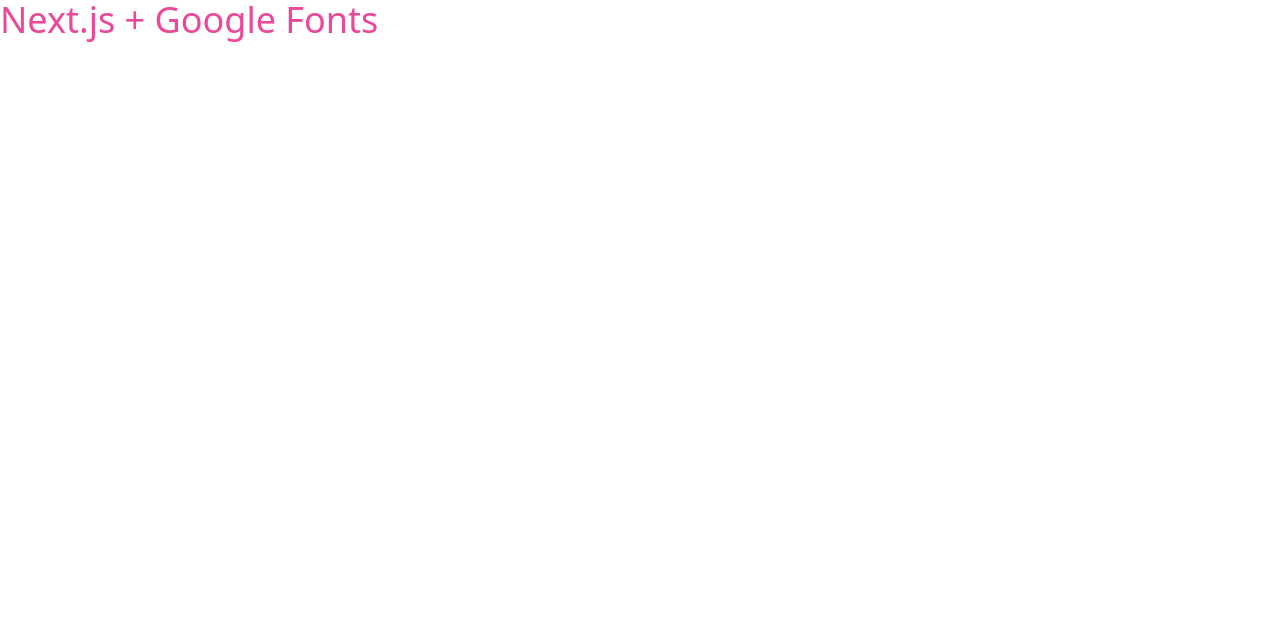
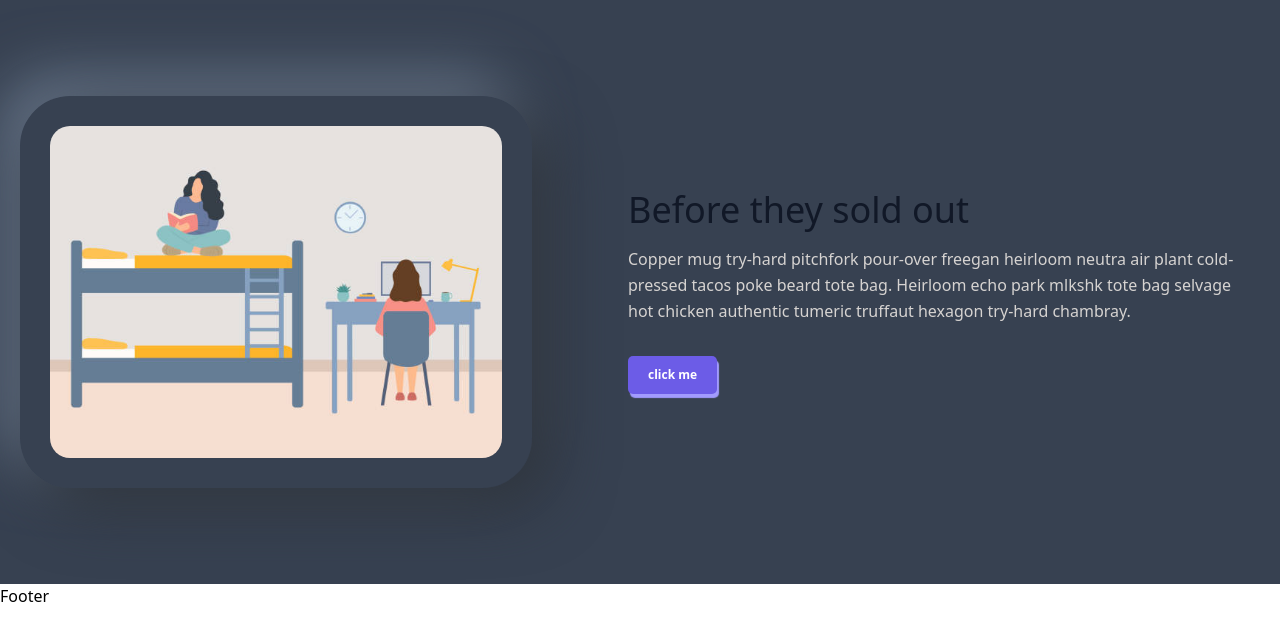
Before and after one commit to saurabh-sen/hosteller, a Next.js app: page / in a window 1280 px wide. Shown: the top 640 px of the page. Built offline with nearby package versions, Linux system fonts and the light colour scheme.

Commit message:
landing Page

```diff
--- /dev/null
+++ b/app/Button.module.css
@@ -0,0 +1,20 @@
+.butt {
+  border: none;
+  outline: none;
+  background-color: #6c5ce7;
+  padding: 10px 20px;
+  font-size: 12px;
+  font-weight: 700;
+  color: #fff;
+  border-radius: 5px;
+  transition: all ease 0.1s;
+  box-shadow: 2px 4px 1px 0px #a29bfe
+  }
+
+  .butt:active {
+    transform: translateY(5px);
+    box-shadow: 0px 0px 0px 0px #a29bfe;
+  }
+  .b{
+    background-color:black ;
+  }
--- a/app/page.js
+++ b/app/page.js
@@ -1,7 +1,13 @@
+import Landing_page from "@/frontendComponent/Landing_page/Landing_page"
+import Footer from "@/frontendComponent/Footer/Footer"
+// import Button from "@/frontendComponent/Button/Button";
 export default function Home() {
+  console.log(Footer);
   return (
     <main>
-      <h1 className='text-4xl text-pink-500'>Next.js + Google Fonts</h1>
+      <Landing_page/>
+      <Footer/>
+
     </main>
   )
 }
--- /dev/null
+++ b/frontendComponent/Button/Button.js
@@ -0,0 +1,13 @@
+import styles from "../../app/Button.module.css"
+
+const Button = () => {
+
+
+  return (
+    <button className={styles.butt}>
+        click me
+    </button>
+  )
+}
+
+export default Button
--- /dev/null
+++ b/frontendComponent/Footer/Footer.js
@@ -0,0 +1,9 @@
+import React from 'react'
+
+const Footer = () => {
+  return (
+    <div>Footer</div>
+  )
+}
+
+export default Footer
--- /dev/null
+++ b/frontendComponent/Landing_page/Landing_page.js
@@ -0,0 +1,39 @@
+
+import Button from '../Button/Button'
+
+import Image from 'next/image'
+const Landing_page = () => {
+    return (
+        <section className="bg-gray-700 text-gray-600 body-font">
+            <div className="container mx-auto flex px-5 py-24 md:flex-row flex-col items-center">
+                <div className="lg:max-w-lg lg:w-full md:w-1/2 w-5/6 mb-10 md:mb-0">
+
+                    <Image className="object-cover object-center rounded"
+                        style=
+                        {
+                            {
+                                color: "red",
+                                backGround: "#4b5563",
+                                borderRadius: "50px", boxShadow: "20px 20px 60px #2e343c,-20px -20px 60px #68768a",
+                                padding: "30px"
+                            }
+                        } alt="hero" src="/landing_page.jpg" width={600} height={720} />
+
+                </div>
+                <div className="lg:flex-grow md:w-1/2 lg:pl-24 md:pl-16 flex flex-col md:items-start md:text-left items-center text-center">
+                    <h1 className="title-font sm:text-4xl text-3xl mb-4 font-medium text-gray-900">Before they sold out
+                        {/* <br className="hidden lg:inline-block">readymade gluten/> */}
+
+                    </h1>
+                    <p className="mb-8 leading-relaxed text-stone-300">Copper mug try-hard pitchfork pour-over freegan heirloom neutra air plant cold-pressed tacos poke beard tote bag. Heirloom echo park mlkshk tote bag selvage hot chicken authentic tumeric truffaut hexagon try-hard chambray.</p>
+                    <div className="flex justify-center">
+
+                        <Button/>
+                    </div>
+                </div>
+            </div>
+        </section>
+    )
+}
+
+export default Landing_page
--- a/frontendComponent/Navbar/index.tsx
+++ b/frontendComponent/Navbar/index.js
@@ -1,4 +1,4 @@
-import React from 'react'
+
 
 const index = () => {
   return (
--- a/tailwind.config.js
+++ b/tailwind.config.js
@@ -1,9 +1,10 @@
 /** @type {import('tailwindcss').Config} */
 module.exports = {
   content: [
+
     "./app/**/*.{js,ts,jsx,tsx}",
     "./pages/**/*.{js,ts,jsx,tsx}",
-    "./components/**/*.{js,ts,jsx,tsx}",
+    "./frontendComponent/**/*.{js,ts,jsx,tsx}",
 
     // Or if using `src` directory:
     "./src/**/*.{js,ts,jsx,tsx}",
```
Also changed, not shown: public/landing_page.jpg (added).
